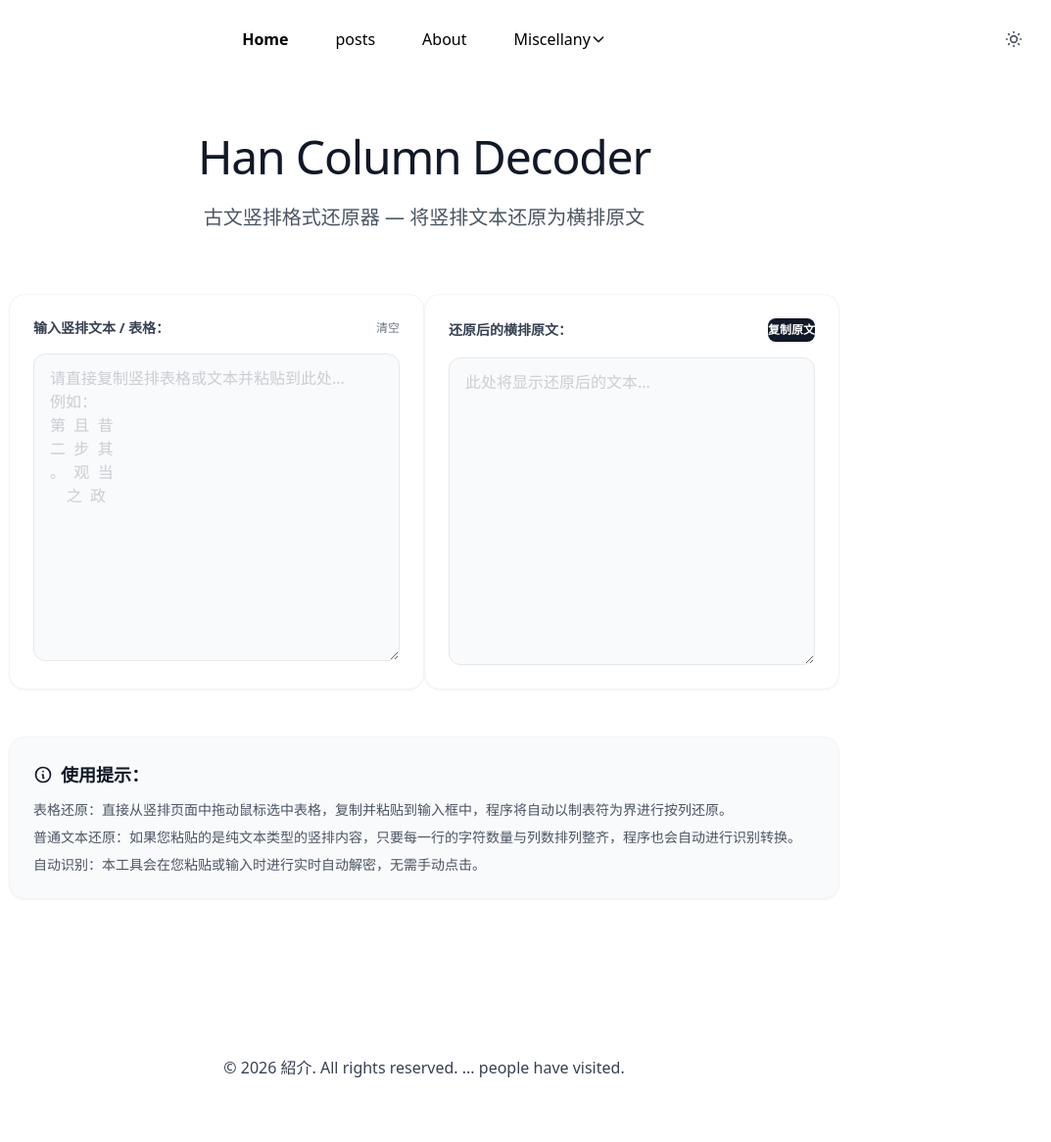
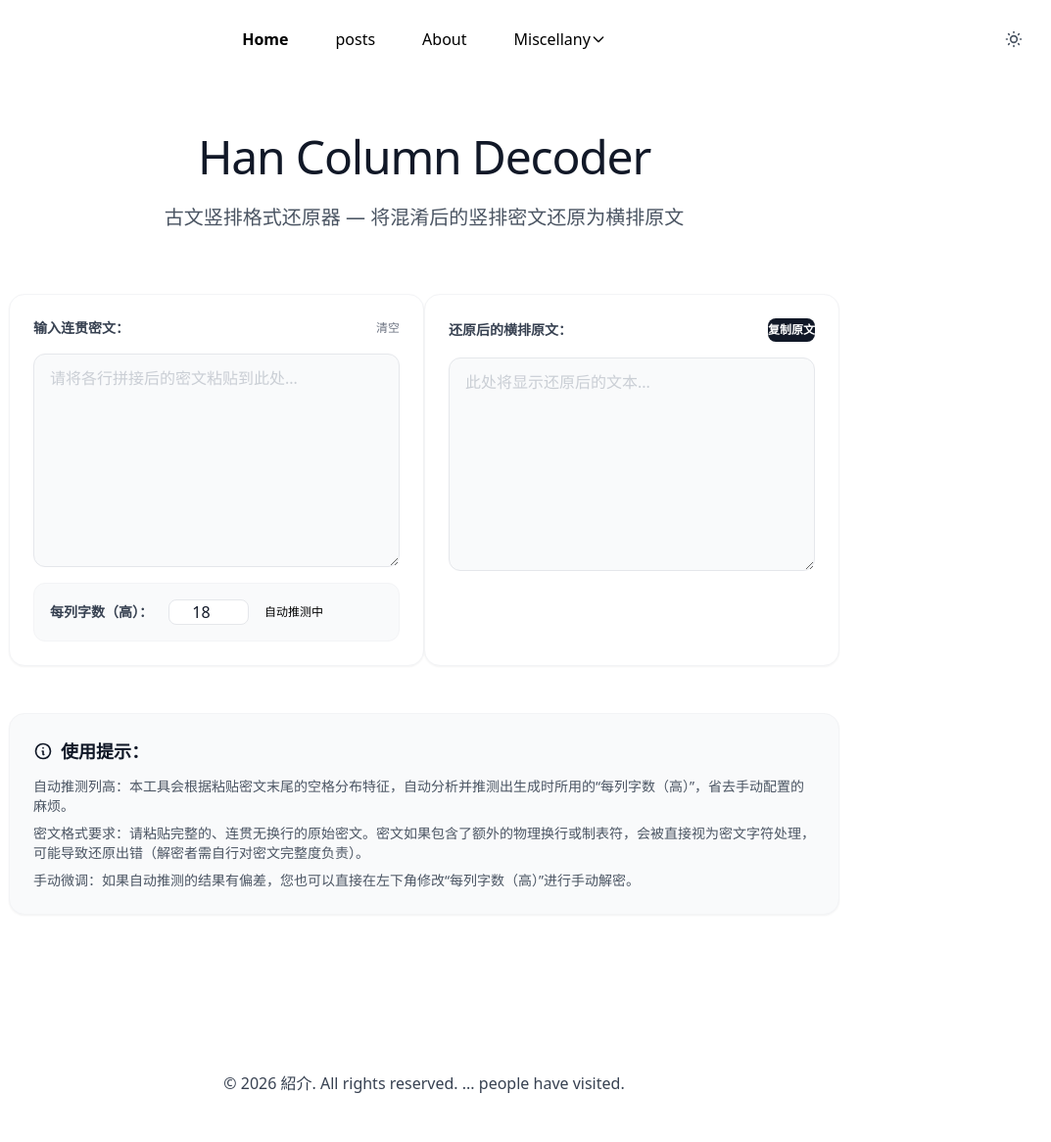
Before and after one commit to Vucius/Vucius.github.io, a Jekyll site: the page built from pages/HanColumnDecoder.html, in a window 1280 px wide. Shown: the whole page at 98% size, without its empty margins (207-1280 px from the left). Built offline with Jekyll 4.4.1, drawn with Linux system fonts in a browser that asks for light colours.

Commit message:
hancolumn

```diff
--- a/pages/HanColumnDecoder.html
+++ b/pages/HanColumnDecoder.html
@@ -18,7 +18,7 @@ title: Han Column Decoder
             Han Column Decoder
         </h1>
         <p class="text-xl text-gray-600 dark:text-gray-400 font-light max-w-2xl mx-auto">
-            古文竖排格式还原器 — 将竖排文本还原为横排原文
+            古文竖排格式还原器 — 将混淆后的竖排密文还原为横排原文
         </p>
     </header>
 
@@ -28,16 +28,23 @@ title: Han Column Decoder
         <div class="flex flex-col bg-white dark:bg-gray-800 rounded-2xl border border-gray-100 dark:border-gray-700 shadow-sm p-6 transition-all duration-300">
             <div class="flex items-center justify-between mb-4">
                 <label for="encodedInput" class="text-sm font-semibold text-gray-700 dark:text-gray-300">
-                    输入竖排文本 / 表格：
+                    输入连贯密文：
                 </label>
                 <button onclick="clearInput()"
                     class="text-xs text-gray-500 hover:text-red-500 dark:text-gray-400 dark:hover:text-red-400 transition-colors">
                     清空
                 </button>
             </div>
-            <textarea id="encodedInput" rows="12" oninput="decodeText()"
-                placeholder="请直接复制竖排表格或文本并粘贴到此处...&#10;例如：&#10;第  且  昔&#10;二  步  其&#10;。  观  当&#10;    之  政"
-                class="w-full h-80 px-4 py-3 bg-gray-50 dark:bg-gray-900 border border-gray-200 dark:border-gray-700 rounded-xl text-gray-900 dark:text-white focus:outline-none focus:ring-2 focus:ring-blue-500/50 transition-all font-mono resize-none"></textarea>
+            <textarea id="encodedInput" rows="8" oninput="decodeText(false)"
+                placeholder="请将各行拼接后的密文粘贴到此处..."
+                class="w-full h-48 px-4 py-3 bg-gray-50 dark:bg-gray-900 border border-gray-200 dark:border-gray-700 rounded-xl text-gray-900 dark:text-white focus:outline-none focus:ring-2 focus:ring-blue-500/50 transition-all font-mono resize-none mb-4"></textarea>
+
+            <div class="flex items-center gap-4 bg-gray-50 dark:bg-gray-900 rounded-xl p-4 border border-gray-100 dark:border-gray-850">
+                <label for="colHeight" class="text-sm font-semibold text-gray-700 dark:text-gray-300">每列字数（高）：</label>
+                <input type="number" id="colHeight" value="18" min="5" max="50" oninput="decodeText(true)"
+                    class="w-20 px-3 py-1.5 bg-white dark:bg-gray-800 border border-gray-200 dark:border-gray-700 rounded-lg text-gray-900 dark:text-white focus:outline-none focus:ring-2 focus:ring-blue-500/50 transition-all text-center">
+                <span id="guessStatus" class="text-xs text-blue-500 dark:text-blue-400 font-medium select-none">自动推测中</span>
+            </div>
         </div>
 
         <!-- 输出面板 -->
@@ -51,9 +58,9 @@ title: Han Column Decoder
                     <span>复制原文</span>
                 </button>
             </div>
-            <textarea id="decodedOutput" readonly rows="12"
+            <textarea id="decodedOutput" readonly rows="8"
                 placeholder="此处将显示还原后的文本..."
-                class="w-full h-80 px-4 py-3 bg-gray-50 dark:bg-gray-900 border border-gray-200 dark:border-gray-700 rounded-xl text-gray-800 dark:text-gray-200 focus:outline-none font-mono resize-none"></textarea>
+                class="w-full h-60 px-4 py-3 bg-gray-50 dark:bg-gray-900 border border-gray-200 dark:border-gray-700 rounded-xl text-gray-800 dark:text-gray-200 focus:outline-none font-mono resize-none"></textarea>
         </div>
     </div>
 
@@ -66,88 +73,130 @@ title: Han Column Decoder
             使用提示：
         </h3>
         <ul class="list-disc list-inside space-y-2 text-sm text-gray-600 dark:text-gray-400 font-light">
-            <li><strong>表格还原</strong>：直接从竖排页面中拖动鼠标选中表格，复制并粘贴到输入框中，程序将自动以制表符为界进行按列还原。</li>
-            <li><strong>普通文本还原</strong>：如果您粘贴的是纯文本类型的竖排内容，只要每一行的字符数量与列数排列整齐，程序也会自动进行识别转换。</li>
-            <li><strong>自动识别</strong>：本工具会在您粘贴或输入时进行<strong>实时自动解密</strong>，无需手动点击。</li>
+            <li><strong>自动推测列高</strong>：本工具会根据粘贴密文末尾的空格分布特征，自动分析并推测出生成时所用的“每列字数（高）”，省去手动配置的麻烦。</li>
+            <li><strong>密文格式要求</strong>：请粘贴完整的、连贯无换行的原始密文。密文如果包含了额外的物理换行或制表符，会被直接视为密文字符处理，可能导致还原出错（解密者需自行对密文完整度负责）。</li>
+            <li><strong>手动微调</strong>：如果自动推测的结果有偏差，您也可以直接在左下角修改“每列字数（高）”进行手动解密。</li>
         </ul>
     </div>
 </article>
 
 <script>
-    function decodeText() {
+    // 根据密文末尾空格分布特征推测 colHeight (行数)
+    function guessColHeight(text) {
+        const L = text.length;
+        if (L === 0) return 18;
+
+        let bestH = null;
+        let maxP = -1;
+        let candidates = [];
+
+        // 查找所有在 [5, 50] 范围内的整除因数
+        for (let h = 5; h <= 50; h++) {
+            if (L % h === 0) {
+                const c = L / h;
+                let P = 0;
+                // 从矩阵最底部的行向上扫描 Visual Column 0 (即原 Column C - 1) 的空格数
+                for (let r = h - 1; r >= 0; r--) {
+                    if (text[r * c] === ' ') {
+                        P++;
+                    } else {
+                        break;
+                    }
+                }
+                // 填充空格数必须小于总高度 h (因为最后一列不可能全空)
+                if (P < h) {
+                    candidates.push({ h, P });
+                }
+            }
+        }
+
+        // 优先选择匹配到填充空格数最多 (P > 0) 的高度 candidate
+        for (let cand of candidates) {
+            if (cand.P > 0 && cand.P > maxP) {
+                maxP = cand.P;
+                bestH = cand.h;
+            }
+        }
+
+        // 如果没有找到带空格填充的因数，则使用回退策略
+        if (bestH === null) {
+            if (candidates.some(cand => cand.h === 18)) {
+                bestH = 18;
+            } else if (candidates.length > 0) {
+                // 优先选择最接近 18 的因数
+                candidates.sort((a, b) => Math.abs(a.h - 18) - Math.abs(b.h - 18));
+                bestH = candidates[0].h;
+            } else {
+                bestH = 18;
+            }
+        }
+
+        return bestH;
+    }
+
+    function decodeText(isManualChange = false) {
         const input = document.getElementById('encodedInput').value;
         if (!input) {
             document.getElementById('decodedOutput').value = '';
             return;
         }
 
-        // 分割行，并过滤回车符
-        const lines = input.split('\n').map(l => l.replace('\r', ''));
-        let grid = [];
+        let colHeightInput = document.getElementById('colHeight');
+        let colHeight = parseInt(colHeightInput.value) || 18;
+        const guessStatus = document.getElementById('guessStatus');
 
-        // 检测分隔符：优先检查是否含制表符（来自HTML表格拷贝）
-        let hasTab = lines.some(line => line.includes('\t'));
-
-        for (let line of lines) {
-            // 忽略开头完全为空的行
-            if (grid.length === 0 && line.trim() === '') continue;
-
-            let cells = [];
-            if (hasTab) {
-                cells = line.split('\t');
-            } else {
-                const trimmed = line.trim();
-                // 检查是否是用空格分隔的
-                if (trimmed.includes(' ')) {
-                    cells = line.split(/\s+/);
-                } else {
-                    // 没有空格则将每个字符视为一列
-                    cells = Array.from(line);
-                }
-            }
-            grid.push(cells);
+        // 只有在非手动更改高度输入框时，才进行自动推测
+        if (!isManualChange) {
+            colHeight = guessColHeight(input);
+            colHeightInput.value = colHeight;
+            guessStatus.textContent = "已自动推测";
+            guessStatus.className = "text-xs text-green-500 dark:text-green-400 font-medium select-none";
+        } else {
+            guessStatus.textContent = "已手动微调";
+            guessStatus.className = "text-xs text-amber-500 dark:text-amber-400 font-medium select-none";
         }
 
-        // 过滤掉末尾全为空的行
-        while (grid.length > 0 && grid[grid.length - 1].every(cell => cell.trim() === '')) {
-            grid.pop();
+        const L = input.length;
+
+        // 将密文长度补齐为 colHeight 的倍数以防溢出
+        let paddedInput = input;
+        const rem = L % colHeight;
+        if (rem !== 0) {
+            paddedInput = input + ' '.repeat(colHeight - rem);
+        }
+        const C = paddedInput.length / colHeight;
+
+        // 构建行切片矩阵
+        let grid = [];
+        for (let r = 0; r < colHeight; r++) {
+            const start = r * C;
+            const end = start + C;
+            grid.push(Array.from(paddedInput.slice(start, end)));
         }
 
-        if (grid.length === 0) {
-            document.getElementById('decodedOutput').value = '';
-            return;
-        }
-
-        const numRows = grid.length;
-        const numCols = Math.max(...grid.map(row => row.length));
-
-        // 对齐各行宽度
-        for (let r = 0; r < numRows; r++) {
-            while (grid[r].length < numCols) {
-                grid[r].push('');
-            }
-        }
-
-        // 从右向左按列还原，再逐行拼接 (Visual Column = numCols - 1 - col)
+        // 按原顺序从右往左还原各列字符
         let result = '';
-        for (let col = 0; col < numCols; col++) {
-            let vc = numCols - 1 - col;
-            for (let row = 0; row < numRows; row++) {
+        for (let col = 0; col < C; col++) {
+            let vc = C - 1 - col;
+            for (let row = 0; row < colHeight; row++) {
                 let cell = grid[row][vc];
                 if (cell !== undefined) {
-                    let char = cell.replace(/\u00a0/g, ' '); // 替换不换行空格
+                    let char = cell.replace(/\u00a0/g, ' ');
                     result += char;
                 }
             }
         }
 
-        // 去除末尾的填充空格并显示
         document.getElementById('decodedOutput').value = result.trimEnd();
     }
 
     function clearInput() {
         document.getElementById('encodedInput').value = '';
         document.getElementById('decodedOutput').value = '';
+        document.getElementById('colHeight').value = 18;
+        const guessStatus = document.getElementById('guessStatus');
+        guessStatus.textContent = "自动推测中";
+        guessStatus.className = "text-xs text-blue-500 dark:text-blue-400 font-medium select-none";
         document.getElementById('encodedInput').focus();
     }
 
```
Also changed, not shown: pages/HanColumnEncoder.html (+94 -29 lines).
